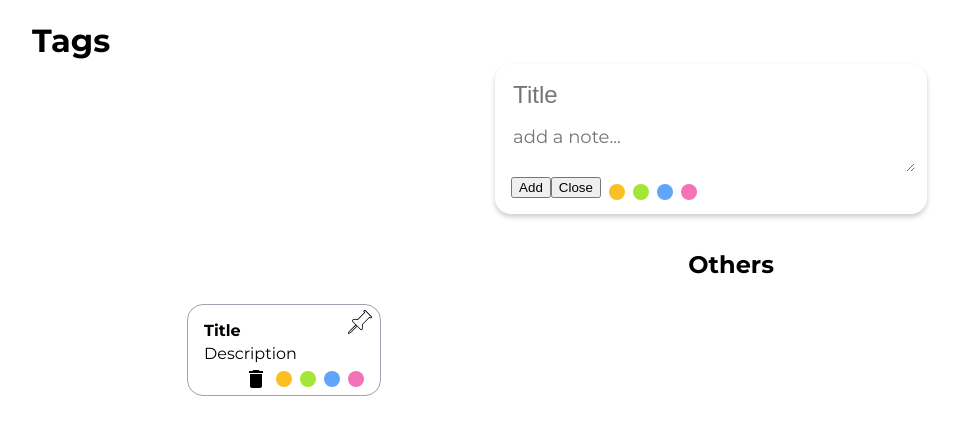
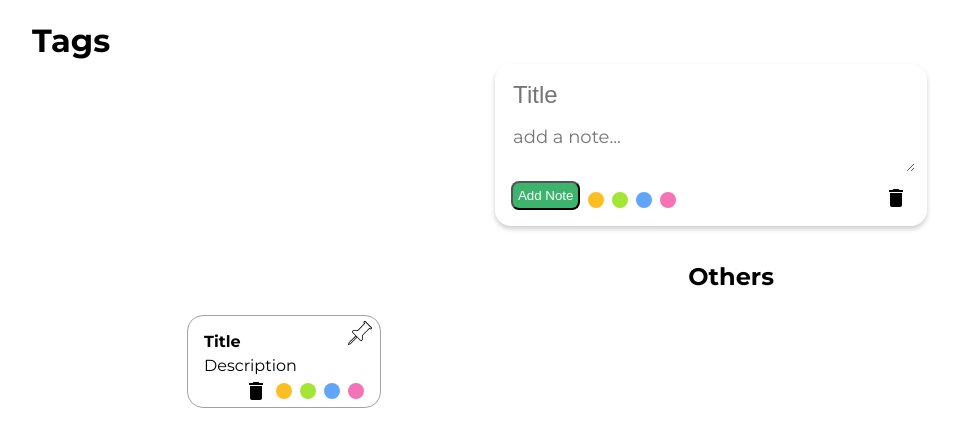
Before and after one commit to amansethi00/gkeep_react, a React (Create React App) app: page / in a window 1280 px wide. Both pictures are taken after a click on the element "add note". Shown: the top 446 px of the page, without its empty margins (0-960 px from the left). Built offline with nearby package versions, Linux system fonts and the light colour scheme.

Commit message:
refactor:abstract Input and Todo Component from App.js

```diff
--- a/src/App.js
+++ b/src/App.js
@@ -2,8 +2,9 @@ import "./App.css";
 import "./App.scss";
 import {useState} from "react";
 import {v4 as uuidv4} from "uuid";
-import {ReactComponent as Pin} from "./svg/push-pin.svg";
-import {Footer} from "./components/Footer";
+
+import {Input} from "./components/Input";
+import {Todo} from "./components/Todo";
 const todo = [
   {
     id: uuidv4(),
@@ -20,40 +21,7 @@ function App() {
   const [userinput, setUserinput] = useState("");
   const [todos, setTodos] = useState(todo);
   const [pinnedTodos, setPinnedTodos] = useState([]);
-  const inputTitleHandler = (event) => {
-    setUserinput({...userinput, title: event.target.value, id: uuidv4()});
-  };
-  const inputDescriptionHandler = (event) => {
-    setUserinput({
-      ...userinput,
-      description: event.target.value,
-      id: uuidv4(),
-      pin: false,
-    });
-  };
-  const addButtonHandler = () => {
-    if (userinput !== "") {
-      setTodos([...todos, userinput]);
-      setUserinput("");
-      showInput(!input);
-    }
-  };
-  const closeButtonHandler = () => {
-    showInput(!input);
-    setUserinput("");
-  };
 
-  const pinHandler = (id) => {
-    setPinnedTodos([...todos.filter((e) => e.id === id), ...pinnedTodos]);
-    setTodos((prev) => prev.filter((e) => e.id !== id));
-  };
-  const unpinhandler = (id) => {
-    setTodos([...pinnedTodos.filter((e) => e.id === id), ...todos]);
-    setPinnedTodos((prev) => prev.filter((e) => e.id !== id));
-  };
-  const changeColor = (color) => {
-    setUserinput({...userinput, color: color});
-  };
   console.log(todos);
   console.log(pinnedTodos);
   return (
@@ -68,42 +36,15 @@ function App() {
               add note
             </div>
           ) : (
-            <div
-              className="input-div"
-              style={{backgroundColor: userinput.color}}
-            >
-              <input
-                onChange={inputTitleHandler}
-                placeholder="Title"
-                className="input-title"
-              ></input>
-              <div>
-                <textarea
-                  placeholder="add a note..."
-                  className="input-description"
-                  onChange={inputDescriptionHandler}
-                ></textarea>
-              </div>
-              <button onClick={addButtonHandler}>Add</button>
-              <button onClick={closeButtonHandler}>Close</button>
-
-              <span
-                onClick={() => changeColor("#fbbf24")}
-                className="color color-1 "
-              ></span>
-              <span
-                onClick={() => changeColor("#a3e635")}
-                className="color color-2"
-              ></span>
-              <span
-                onClick={() => changeColor("#60a5fa")}
-                className="color color-3"
-              ></span>
-              <span
-                onClick={() => changeColor("#f472b6")}
-                className="color color-4"
-              ></span>
-            </div>
+            <Input
+              input={input}
+              showInput={showInput}
+              userinput={userinput}
+              setUserinput={setUserinput}
+              setTodos={setTodos}
+              setPinnedTodos={setPinnedTodos}
+              todos={todos}
+            />
           )}
           <ul>
             <div className="todo-view">
@@ -113,22 +54,13 @@ function App() {
                 {pinnedTodos.map((prev) => {
                   return (
                     <li key={prev.id}>
-                      <div
-                        className="todo"
-                        style={{backgroundColor: prev.color}}
-                      >
-                        <div className="todo-head">
-                          <div className="todo-title">{prev.title}</div>
-                          <span onClick={() => unpinhandler(prev.id)}>
-                            <Pin className="pinned-pin" />
-                          </span>
-                        </div>
-
-                        <div className="todo-description">
-                          {prev.description}
-                        </div>
-                        <Footer setTodos={setPinnedTodos} id={prev.id} />
-                      </div>
+                      <Todo
+                        prev={prev}
+                        setPinnedTodos={setPinnedTodos}
+                        todos={todos}
+                        pinnedTodos={pinnedTodos}
+                        setTodos={setTodos}
+                      />
                     </li>
                   );
                 })}
@@ -136,39 +68,25 @@ function App() {
               <h2>Others</h2>
               <div className="todo-others">
                 {/* Other notes */}
-                {todos
-                  .filter((x) => x.pin === false)
-                  .map((prev) => {
-                    return (
-                      <li key={prev.id}>
-                        <div
-                          className="todo"
-                          style={{backgroundColor: prev.color}}
-                        >
-                          <div className="todo-head">
-                            <span onClick={() => pinHandler(prev.id)}>
-                              <Pin className="todo-pin" />
-                            </span>
-                          </div>
-                          <div className="todo-title">{prev.title}</div>
-                          <div className="todo-description">
-                            {prev.description}
-                          </div>
-                          <Footer setTodos={setTodos} id={prev.id} />
-                        </div>
-                      </li>
-                    );
-                  })}
+                {todos.map((prev) => {
+                  return (
+                    <li key={prev.id}>
+                      <Todo
+                        prev={prev}
+                        setPinnedTodos={setPinnedTodos}
+                        todos={todos}
+                        pinnedTodos={pinnedTodos}
+                        setTodos={setTodos}
+                      />
+                    </li>
+                  );
+                })}
               </div>
             </div>
           </ul>
         </div>
       </div>
       <div className="pin"></div>
-      {/* <div className="todo">
-        <div className="todo-title"> Title</div>
-        <div className="todo-description">Description</div>
-      </div> */}
     </div>
   );
 }
--- /dev/null
+++ b/src/components/Input.js
@@ -0,0 +1,78 @@
+import {v4 as uuidv4} from "uuid";
+import {ReactComponent as Delete} from "../svg/delete-24px.svg";
+export function Input({
+  input,
+  showInput,
+  userinput,
+  setUserinput,
+  setTodos,
+  setPinnedTodos,
+  todos,
+}) {
+  const inputTitleHandler = (event) => {
+    setUserinput({...userinput, title: event.target.value, id: uuidv4()});
+  };
+  const inputDescriptionHandler = (event) => {
+    setUserinput({
+      ...userinput,
+      description: event.target.value,
+      id: uuidv4(),
+      pin: false,
+    });
+  };
+  const addButtonHandler = () => {
+    if (userinput !== "") {
+      setTodos([...todos, userinput]);
+      setUserinput("");
+      showInput(!input);
+    }
+  };
+  const closeButtonHandler = () => {
+    showInput(!input);
+    setUserinput("");
+  };
+  const changeColor = (color) => {
+    setUserinput({...userinput, color: color});
+  };
+  return (
+    <div>
+      <div className="input-div" style={{backgroundColor: userinput.color}}>
+        <input
+          onChange={inputTitleHandler}
+          placeholder="Title"
+          className="input-title"
+        ></input>
+        <div>
+          <textarea
+            placeholder="add a note..."
+            className="input-description"
+            onChange={inputDescriptionHandler}
+          ></textarea>
+        </div>
+        <button onClick={addButtonHandler} className="button-add">
+          Add Note
+        </button>
+
+        <span
+          onClick={() => changeColor("#fbbf24")}
+          className="color color-1 "
+        ></span>
+        <span
+          onClick={() => changeColor("#a3e635")}
+          className="color color-2"
+        ></span>
+        <span
+          onClick={() => changeColor("#60a5fa")}
+          className="color color-3"
+        ></span>
+        <span
+          onClick={() => changeColor("#f472b6")}
+          className="color color-4"
+        ></span>
+        <span onClick={closeButtonHandler} className="button-close">
+          <Delete />
+        </span>
+      </div>
+    </div>
+  );
+}
--- /dev/null
+++ b/src/components/Todo.js
@@ -0,0 +1,33 @@
+import {Footer} from "./Footer";
+import {ReactComponent as Pin} from "../svg/push-pin.svg";
+export function Todo({prev, setPinnedTodos, todos, pinnedTodos, setTodos}) {
+  const pinToggler = (id) => {
+    if (todos.filter((e) => e.id === id).length > 0) {
+      setPinnedTodos([...todos.filter((e) => e.id === id), ...pinnedTodos]);
+      setTodos((prev) => prev.filter((e) => e.id !== id));
+    } else {
+      setTodos([...pinnedTodos.filter((e) => e.id === id), ...todos]);
+      setPinnedTodos((prev) => prev.filter((e) => e.id !== id));
+    }
+  };
+  return (
+    <div className="todo" style={{backgroundColor: prev.color}}>
+      <div className="todo-head">
+        <div className="todo-title">{prev.title}</div>
+        <span onClick={() => pinToggler(prev.id)}>
+          <Pin className="pinned-pin" />
+        </span>
+      </div>
+
+      <div className="todo-description">{prev.description}</div>
+      <Footer
+        setTodos={
+          todos.filter((e) => e.id === prev.id).length > 0
+            ? setTodos
+            : setPinnedTodos
+        }
+        id={prev.id}
+      />
+    </div>
+  );
+}
--- a/src/components/index.css
+++ b/src/components/index.css
@@ -37,3 +37,14 @@
 .color-4 {
   background-color: #f472b6;
 }
+.button-add {
+  border-radius: 0.5rem;
+  background-color: #3db46d;
+  padding: 0.3rem;
+  color: white;
+}
+.button-close {
+  position: relative;
+  left: 13rem;
+  top: 10px;
+}
```
